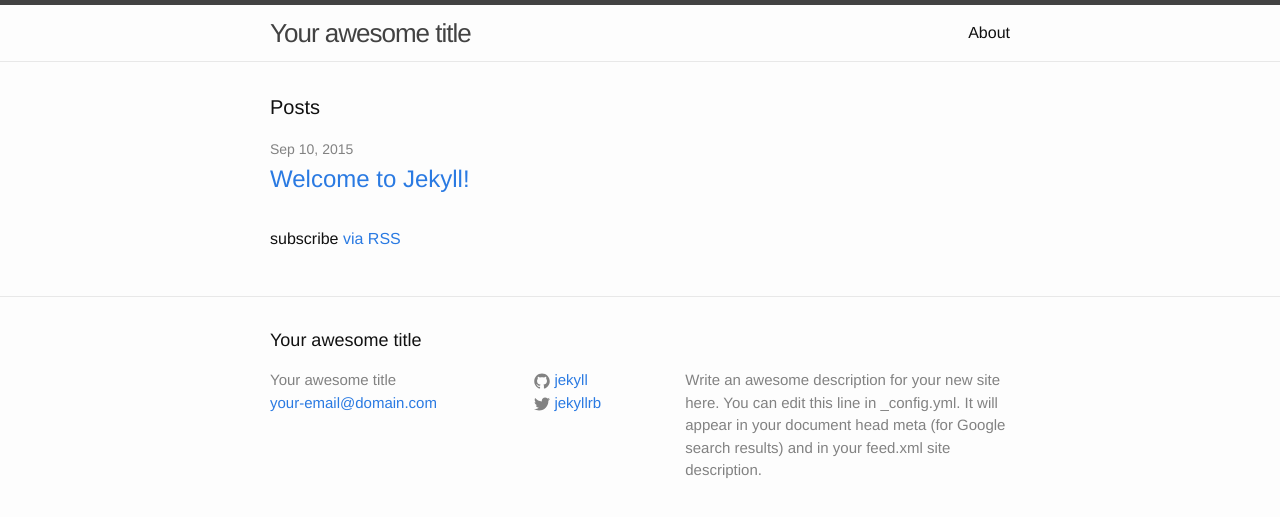
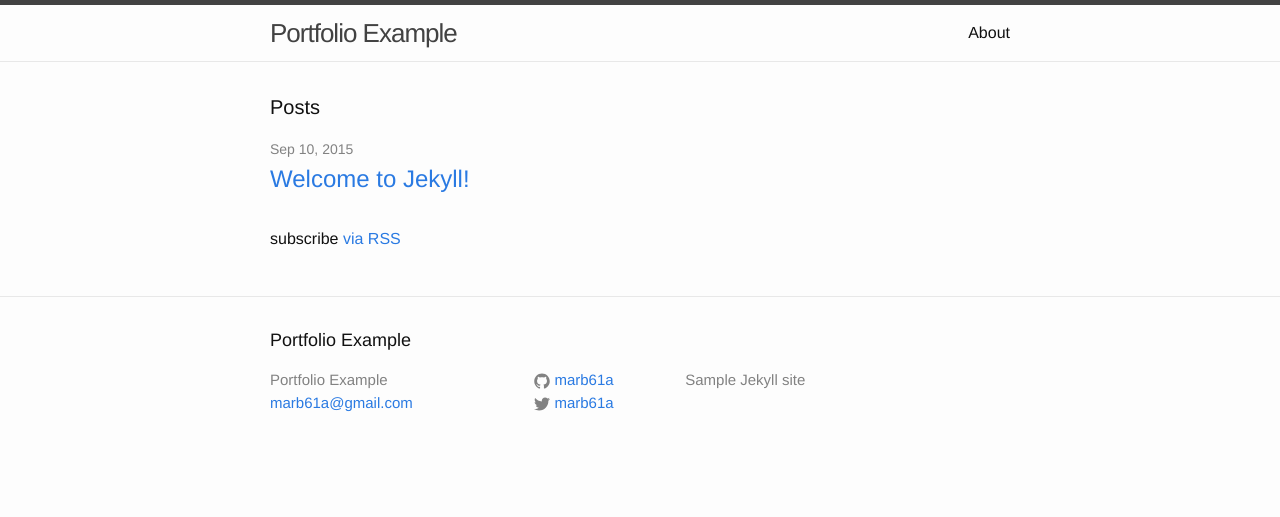
Before and after one commit to marb61a/jekyll_portfolio_example, a Jekyll site: the page built from index.html, in a window 1280 px wide. Shown: the top 517 px of the page. Built offline with Jekyll 4.4.1, drawn with Linux system fonts in a browser that asks for light colours.

Commit message:
update config to add links

```diff
--- a/_config.yml
+++ b/_config.yml
@@ -1,14 +1,25 @@
 # Site settings
-title: Your awesome title
-email: your-email@domain.com
+title: Portfolio Example
+email: marb61a@gmail.com
 description: > # this means to ignore newlines until "baseurl:"
-  Write an awesome description for your new site here. You can edit this
-  line in _config.yml. It will appear in your document head meta (for
-  Google search results) and in your feed.xml site description.
+  Sample Jekyll site
 baseurl: "" # the subpath of your site, e.g. /blog/
 url: "http://yourdomain.com" # the base hostname & protocol for your site
-twitter_username: jekyllrb
-github_username:  jekyll
+twitter_username: marb61a
+github_username:  marb61a
+
+
+permalink: /:categories/:title
+
+links:
+  - title: about
+    url: /about
+  - title: work
+    url: /work
+  - title: articles
+    url: /articles
+  - title: hire me
+    url: /hire-me
 
 # Build settings
 markdown: kramdown
```
